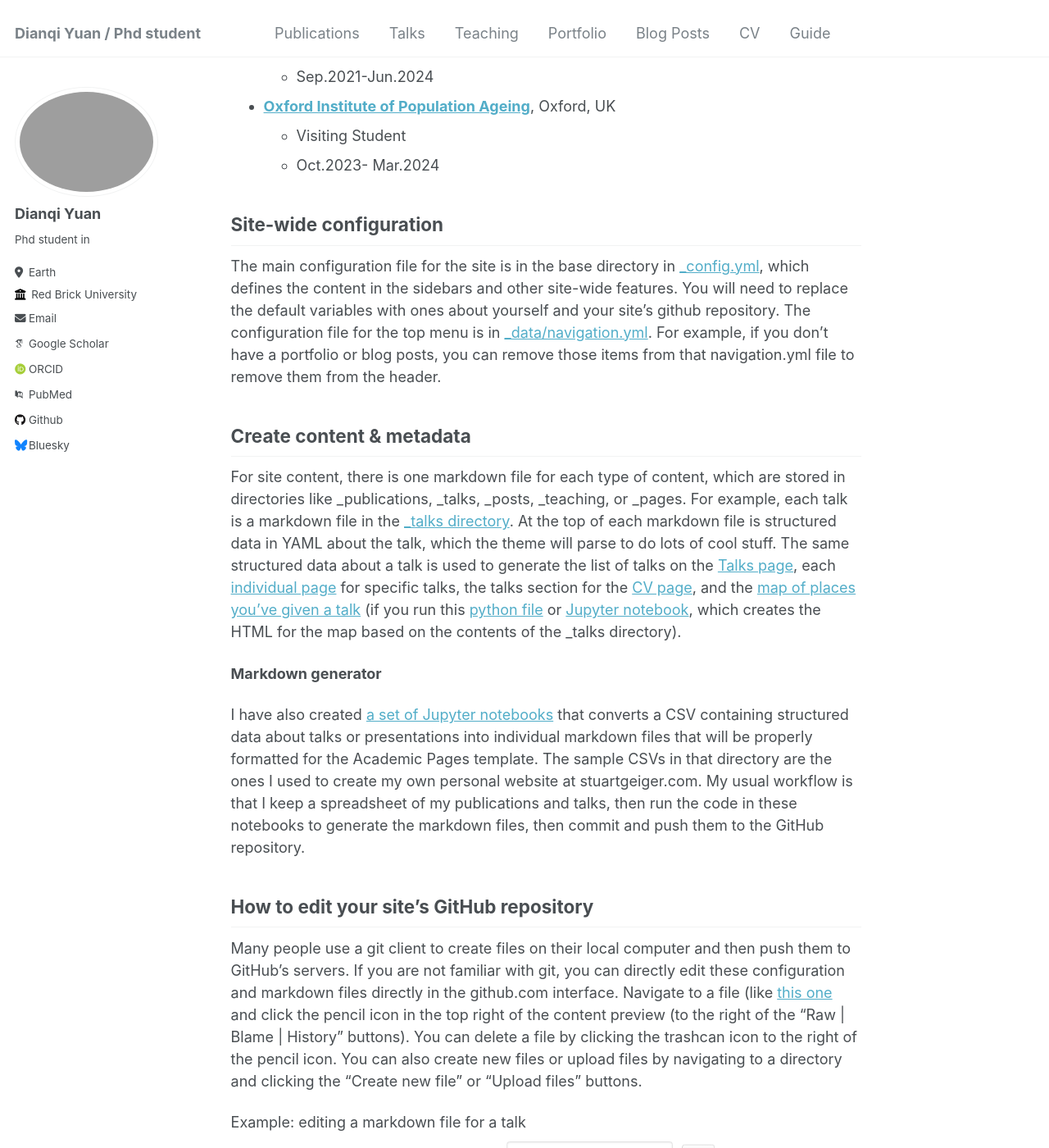
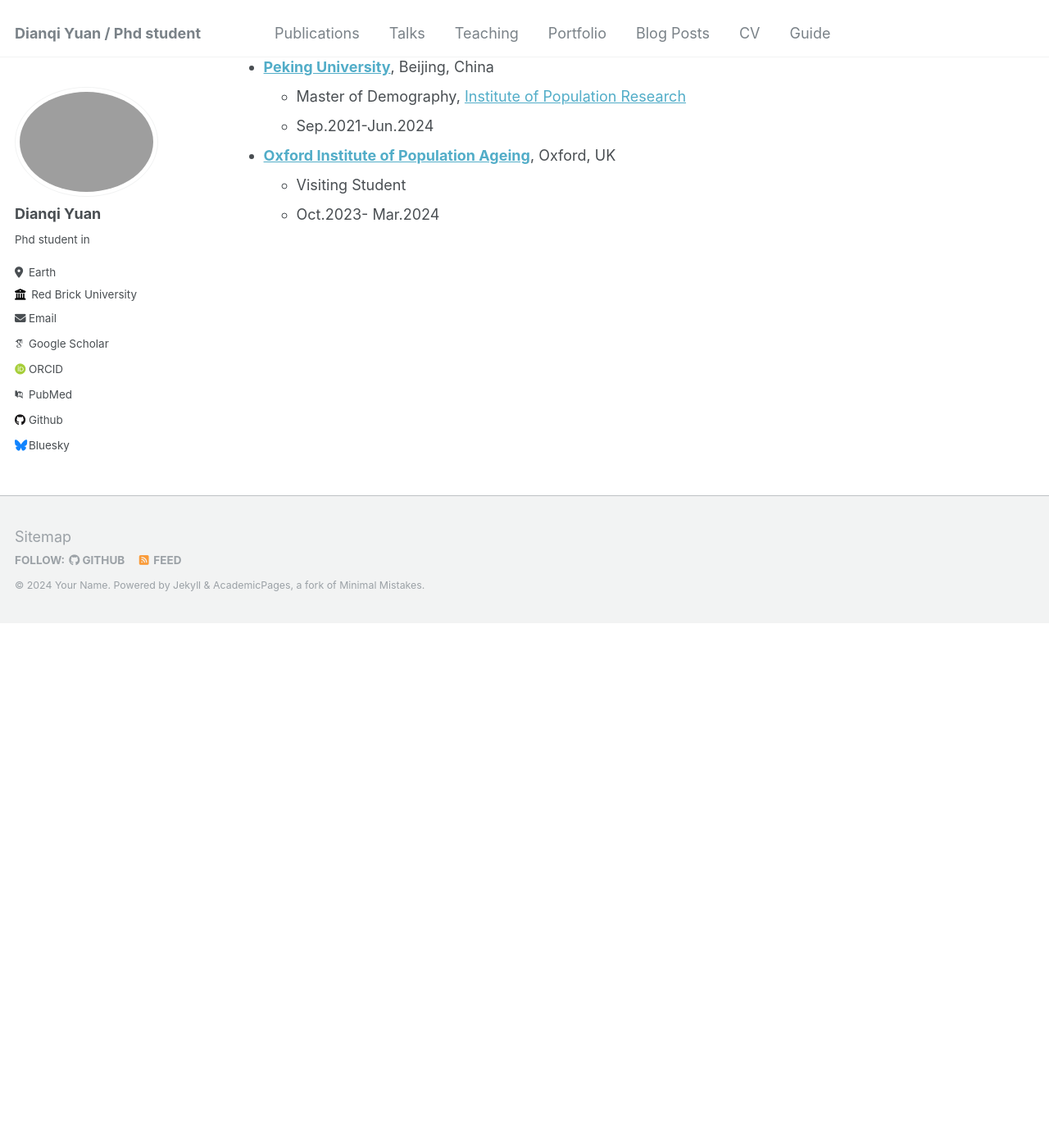
Before and after one commit to dianqi-yuan/dianqi-yuan.github.io, a Jekyll site: the page built from _pages/about.md, in a window 1280 px wide and 1400 px high, scrolled down 640 px. Shown: the whole window at 82% size. Built offline with Jekyll 4.4.1, drawn with Linux system fonts in a browser that asks for light colours; some web fonts are replaced; some of the changed text lies outside the part shown.

Commit message:
Update about.md

```diff
--- a/_pages/about.md
+++ b/_pages/about.md
@@ -12,12 +12,12 @@ Thanks for visting my page!
 I am a dedicated demographer focused on elderly well-being. My research includes taste preferences and health in older adults and rural left-behind elderly, with publications in notable journals. I seeks to explore the impact of individual behaviors on health outcomes from a life-course perspective and investigate the interplay between social determinants and health.
 
 Primary Interests
-======
+------
 - Population health
 - older adults' wellbeing
 
 Education
-======
+------
 
 - **[Renmin University of China](https://en.ruc.edu.cn/)**, Beijing, China
   - Bachelor of Public Administration (Demography Focus), [School of Population and Health](http://sph.ruc.edu.cn/index.htm)
@@ -31,29 +31,3 @@ Education
 - **[Oxford Institute of Population Ageing](https://www.ageing.ox.ac.uk/)**, Oxford, UK
   -  Visiting Student
   -  Oct.2023- Mar.2024
-
-
-
-Site-wide configuration
-------
-The main configuration file for the site is in the base directory in [_config.yml](https://github.com/academicpages/academicpages.github.io/blob/master/_config.yml), which defines the content in the sidebars and other site-wide features. You will need to replace the default variables with ones about yourself and your site's github repository. The configuration file for the top menu is in [_data/navigation.yml](https://github.com/academicpages/academicpages.github.io/blob/master/_data/navigation.yml). For example, if you don't have a portfolio or blog posts, you can remove those items from that navigation.yml file to remove them from the header.
-
-Create content & metadata
-------
-For site content, there is one markdown file for each type of content, which are stored in directories like _publications, _talks, _posts, _teaching, or _pages. For example, each talk is a markdown file in the [_talks directory](https://github.com/academicpages/academicpages.github.io/tree/master/_talks). At the top of each markdown file is structured data in YAML about the talk, which the theme will parse to do lots of cool stuff. The same structured data about a talk is used to generate the list of talks on the [Talks page](https://academicpages.github.io/talks), each [individual page](https://academicpages.github.io/talks/2012-03-01-talk-1) for specific talks, the talks section for the [CV page](https://academicpages.github.io/cv), and the [map of places you've given a talk](https://academicpages.github.io/talkmap.html) (if you run this [python file](https://github.com/academicpages/academicpages.github.io/blob/master/talkmap.py) or [Jupyter notebook](https://github.com/academicpages/academicpages.github.io/blob/master/talkmap.ipynb), which creates the HTML for the map based on the contents of the _talks directory).
-
-**Markdown generator**
-
-I have also created [a set of Jupyter notebooks](https://github.com/academicpages/academicpages.github.io/tree/master/markdown_generator
-) that converts a CSV containing structured data about talks or presentations into individual markdown files that will be properly formatted for the Academic Pages template. The sample CSVs in that directory are the ones I used to create my own personal website at stuartgeiger.com. My usual workflow is that I keep a spreadsheet of my publications and talks, then run the code in these notebooks to generate the markdown files, then commit and push them to the GitHub repository.
-
-How to edit your site's GitHub repository
-------
-Many people use a git client to create files on their local computer and then push them to GitHub's servers. If you are not familiar with git, you can directly edit these configuration and markdown files directly in the github.com interface. Navigate to a file (like [this one](https://github.com/academicpages/academicpages.github.io/blob/master/_talks/2012-03-01-talk-1.md) and click the pencil icon in the top right of the content preview (to the right of the "Raw | Blame | History" buttons). You can delete a file by clicking the trashcan icon to the right of the pencil icon. You can also create new files or upload files by navigating to a directory and clicking the "Create new file" or "Upload files" buttons.
-
-Example: editing a markdown file for a talk
-![Editing a markdown file for a talk](/images/editing-talk.png)
-
-For more info
-------
-More info about configuring Academic Pages can be found in [the guide](https://academicpages.github.io/markdown/). The [guides for the Minimal Mistakes theme](https://mmistakes.github.io/minimal-mistakes/docs/configuration/) (which this theme was forked from) might also be helpful.
```
